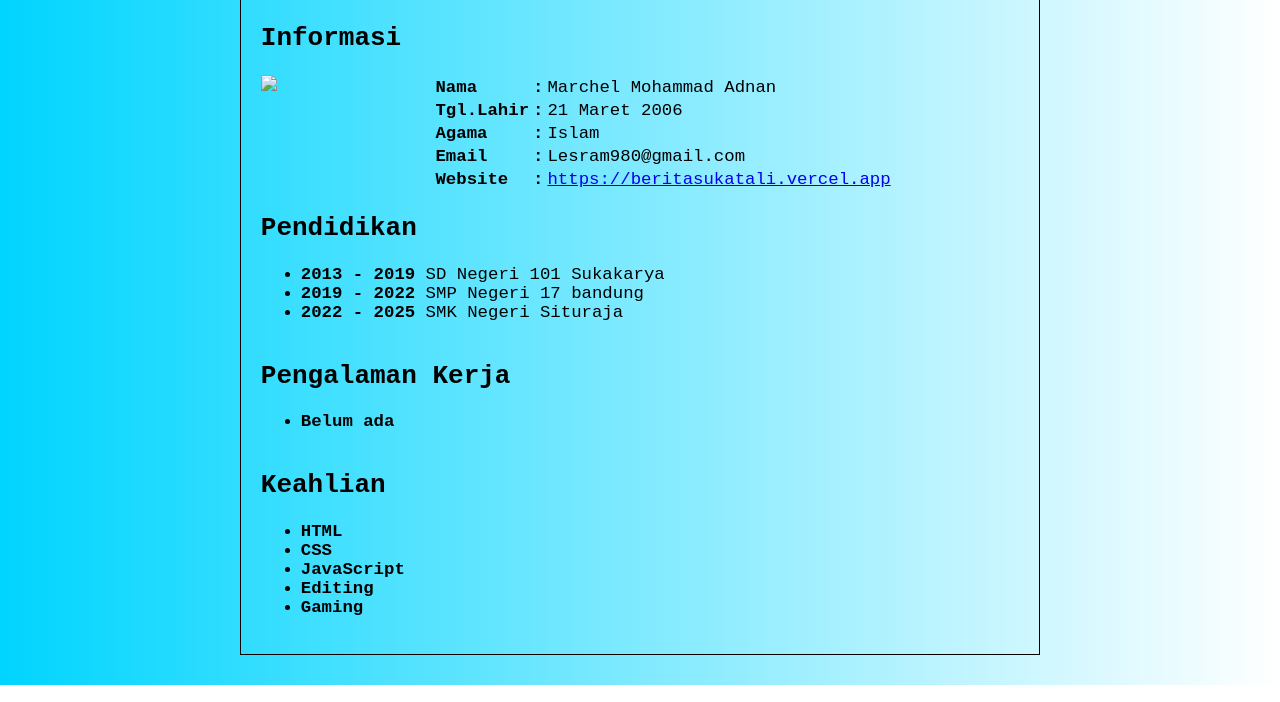
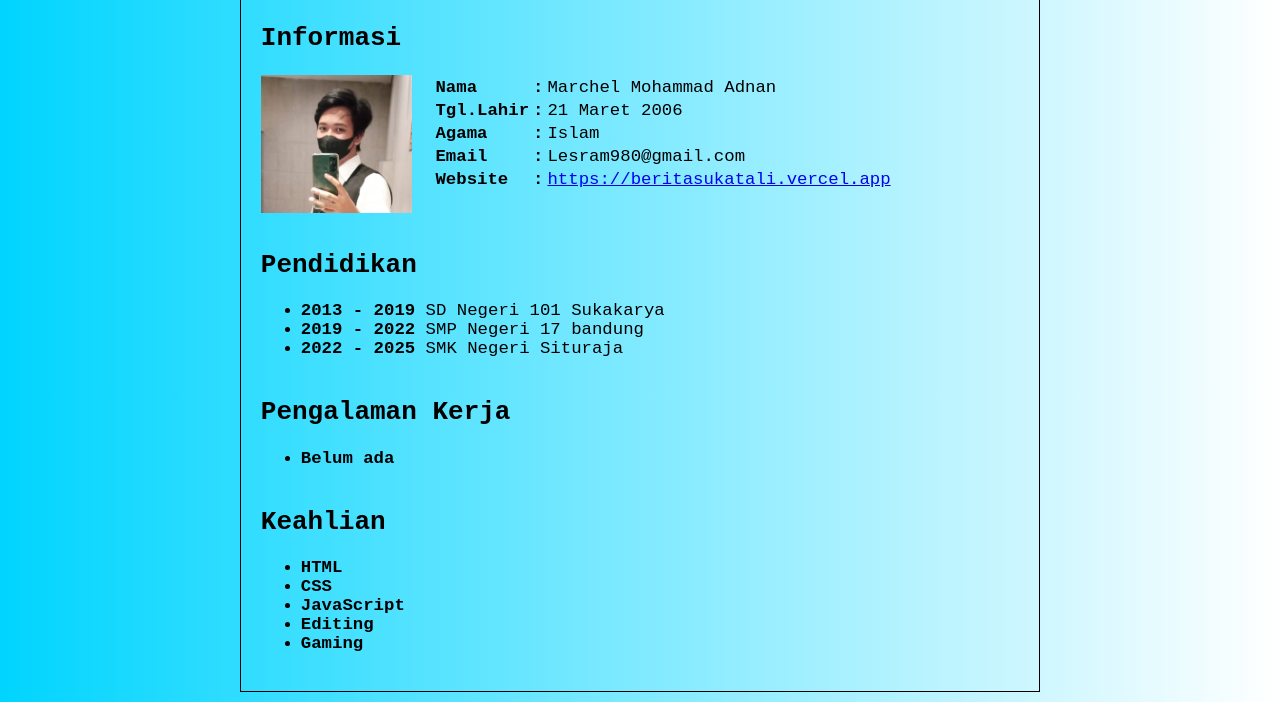
Before and after one commit to MaseruKun/websiteberita, a plain HTML site: page Profile.html in a window 1280 px wide. Shown: the part 115-817 px from the top of the page. Drawn offline with Linux system fonts and the light colour scheme.

Commit message:
Update Profile.html

```diff
--- a/Profile.html
+++ b/Profile.html
@@ -18,7 +18,7 @@
 			<h2>Informasi</h2>
 
 			<div class="kiri">
-				<img src="1326562.jpeg">
+				<img src="280026650_682988492990711_2203650531914112430_n.jpg">
 			</div>
 
 			<div class="kanan">
```
